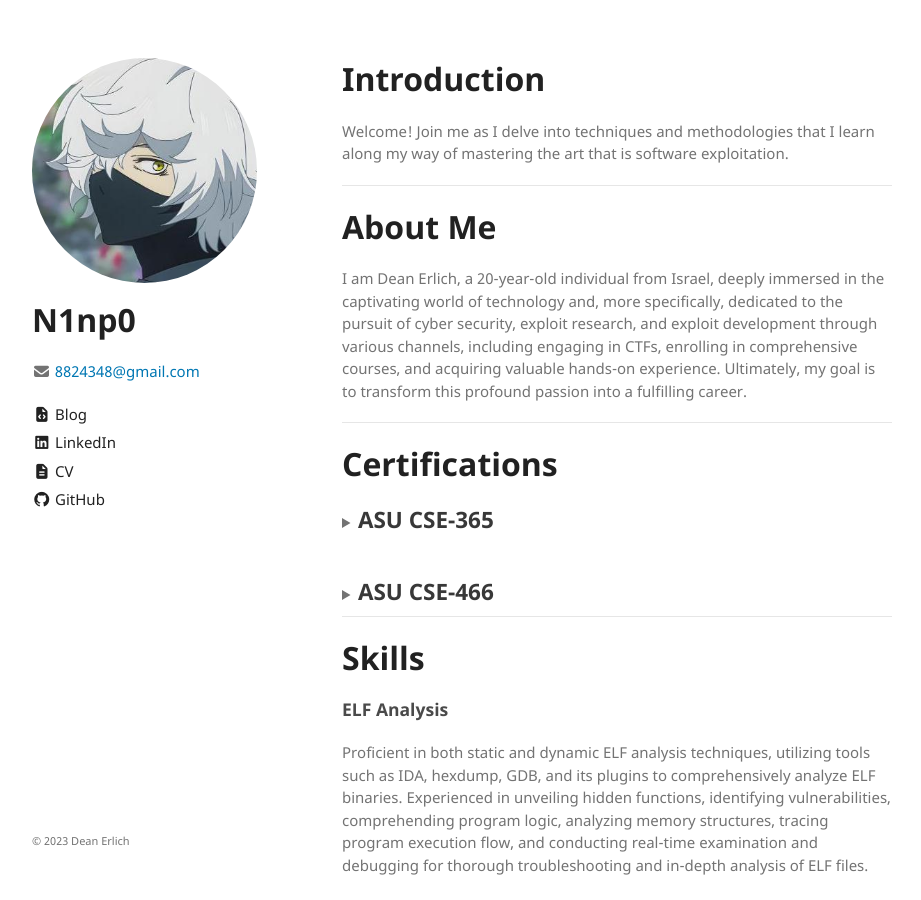
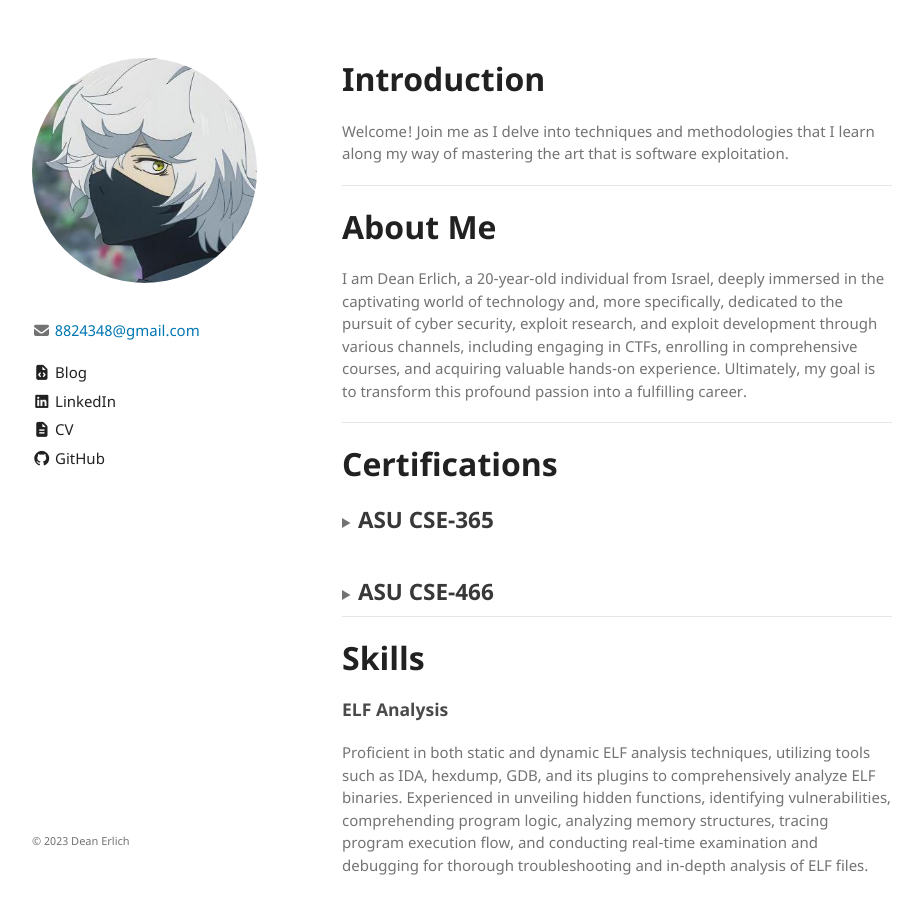
Before and after one commit to ninpwn/ninpwn.github.io, a Jekyll site: the page built from index.md, in a window 1280 px wide and 900 px high. Shown: the whole window, without its empty margins (178-1099 px from the left). Built offline with Jekyll 4.4.1, drawn with Linux system fonts in a browser that asks for light colours; our own code applies the rules of GitHub Pages for plain Markdown files.

Commit message:
Update header-title.html

```diff
--- a/_includes/header-title.html
+++ b/_includes/header-title.html
@@ -5,7 +5,7 @@
 {% if site.blank_title %}
 <h1>N1np0</h1>
 {% else %}
-<h1>N1np0</h1>
+<h1></h1>
 {% endif %}
 
 {% if site.email %}
```
